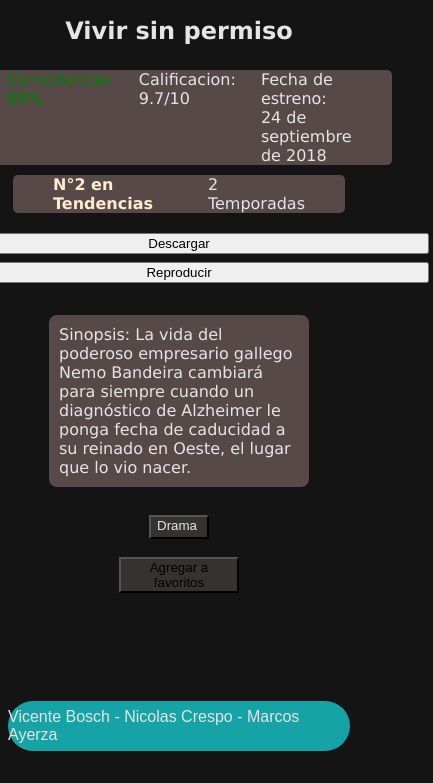
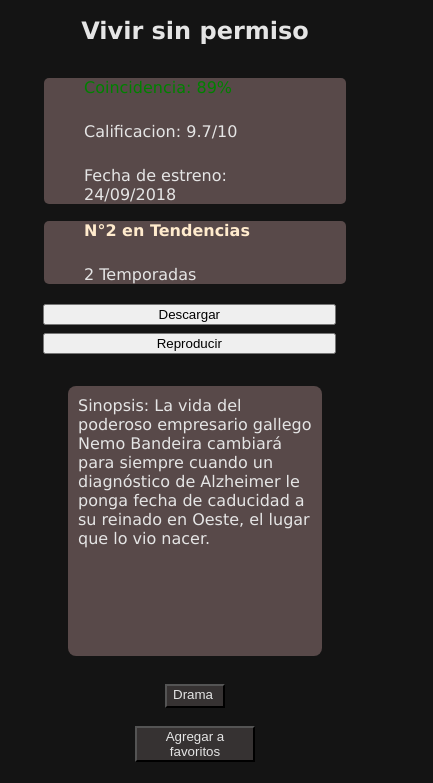
Before and after one commit to Nicolascresp/pi-grupo-13-udesa, a plain HTML site: page detalleSeries.html in a window 390 px wide. Shown: the part 811-1594 px from the top of the page, 433 px wide, since content can reach past the window. Drawn offline with Linux system fonts and the light colour scheme.

Commit message:
Termine de adaptar al telefono las paginas de detalles

```diff
--- a/css/style.css
+++ b/css/style.css
@@ -240,6 +240,7 @@
     border-bottom-style: solid 12px black;
     background-color: #363232;
     margin-bottom: 18px;
+    color: #e5e5e5;
 
 }
 .apa{
@@ -248,15 +249,36 @@
 }
 
 @media (max-width: 420px) {
-    .estebody{
-        margin-right: 40px;
-        margin-right: 40px;
+
+    .sinop{
+
+        width: 60vw;
+        height: 250px;
+    }
+    .arrab{
+        width: 80vw;
+
+    }
+    .hola{
+        width: 80vw;
+        height: 140px;
+        margin-top: 5px;
+        padding: 3px;
 
 
     }
+.ho{
+        width: 80vw;
+    }
 
-    .sinop{
+.parejo{
+    display: flex;
+    flex-wrap: wrap;
 
-        width: 240px;
-    }
+
 }
+
+.botones{
+    width: 75vw;
+}
+}
--- a/detalleSeries.html
+++ b/detalleSeries.html
@@ -30,14 +30,14 @@
             <h2 class="toreto 4">Vivir sin permiso</h2>
             </article>
 
-        <article>
+        <article class="hola">
             <ul class="parejo">
                 <li class="coin">Coincidencia: 89%</li>
                 <li>Calificacion: 9.7/10</li>
-                <li>Fecha de estreno: 24 de septiembre de 2018</li>
+                <li>Fecha de estreno: 24/09/2018</li>
             </ul>
         </article>
-        <article>
+        <article class="ho">
             <ul class="parejo">
                 <li class="ten">N°2 en Tendencias</li>
                 <li>2 Temporadas</li>
```
Also changed, not shown: detallePeliculas.html (+3 -3 lines), 2 other files.
